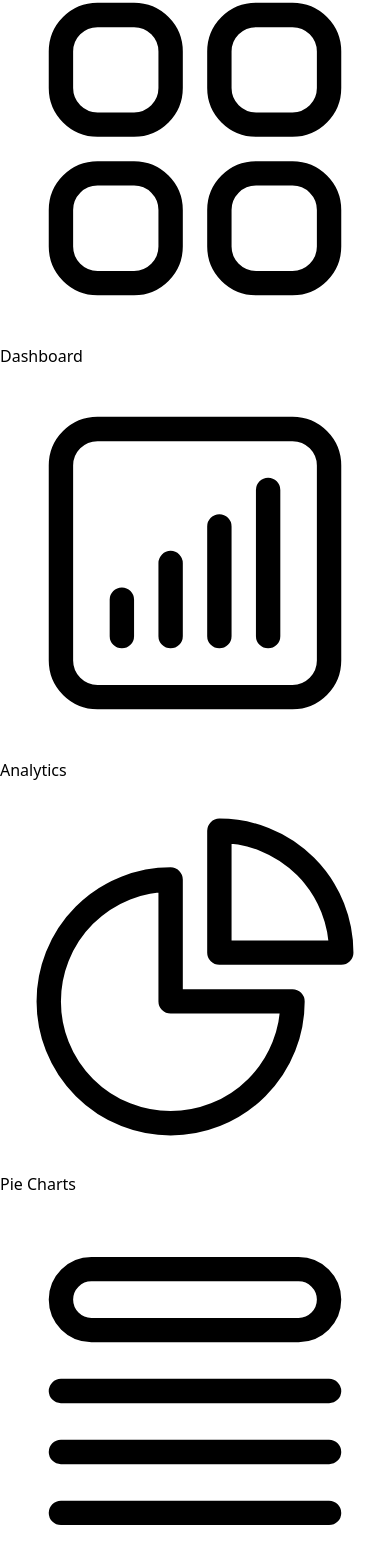
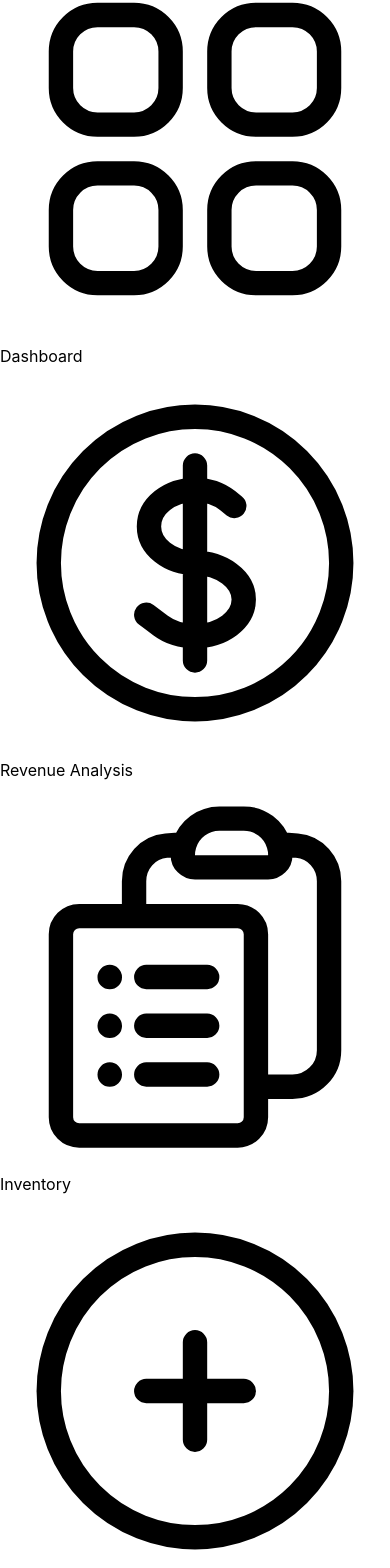
Before and after one commit to joharkhan99/forsit-ecommerce, a Vue app in the folder frontend/: page / in a window 390 px wide. Shown: the part 387-1955 px from the top of the page. Built offline with nearby package versions, Linux system fonts and the light colour scheme.

Commit message:
updated router links

```diff
--- a/frontend/src/assets/styles/style.css
+++ b/frontend/src/assets/styles/style.css
@@ -1,3 +1,7 @@
 @import 'tailwindcss/base';
 @import 'tailwindcss/components';
 @import 'tailwindcss/utilities';
+
+body, html {
+  font-family: 'Inter', sans-serif;
+}
--- a/frontend/src/components/FooterComponent.vue
+++ b/frontend/src/components/FooterComponent.vue
@@ -1,5 +1,5 @@
 <template>
   <footer class="bg-gray-100 text-center text-xs pb-2">
-    <p>&copy; 2023 Your Company</p>
+    <p>&copy; 2023 E-commerce</p>
   </footer>
 </template>
--- a/frontend/src/components/SidebarComponent.vue
+++ b/frontend/src/components/SidebarComponent.vue
@@ -17,63 +17,40 @@
 
         <div class="overflow-hidden h-screen border-t p-4 mt-0.5 border-gray-100 pt-6">
           <ul class="overflow-auto h-screen custom-scrollbar">
-            <li class="flex rounded-md p-2 cursor-pointer text-white text-sm items-center gap-x-4 bg-blue-500 shadow-lg mb-2" :class="!sideBarOpen && 'justify-center'">
-              <svg xmlns="http://www.w3.org/2000/svg" fill="none" viewBox="0 0 24 24" stroke-width="1.5" stroke="currentColor" class="w-6 h-6">
-                <path stroke-linecap="round" stroke-linejoin="round"
-                  d="M3.75 6A2.25 2.25 0 016 3.75h2.25A2.25 2.25 0 0110.5 6v2.25a2.25 2.25 0 01-2.25 2.25H6a2.25 2.25 0 01-2.25-2.25V6zM3.75 15.75A2.25 2.25 0 016 13.5h2.25a2.25 2.25 0 012.25 2.25V18a2.25 2.25 0 01-2.25 2.25H6A2.25 2.25 0 013.75 18v-2.25zM13.5 6a2.25 2.25 0 012.25-2.25H18A2.25 2.25 0 0120.25 6v2.25A2.25 2.25 0 0118 10.5h-2.25a2.25 2.25 0 01-2.25-2.25V6zM13.5 15.75a2.25 2.25 0 012.25-2.25H18a2.25 2.25 0 012.25 2.25V18A2.25 2.25 0 0118 20.25h-2.25A2.25 2.25 0 0113.5 18v-2.25z" />
-              </svg>
+            <li>
+              <router-link to="/" class="flex rounded-md p-2 cursor-pointer text-white text-sm items-center gap-x-4 bg-blue-500 shadow-lg mb-2" :class="!sideBarOpen && 'justify-center'">
+                <Squares2X2Icon class="w-6 h-6" />
                 <span :class="{ 'hidden': !sideBarOpen, 'origin-left duration-200 font-semibold': sideBarOpen }">
                   Dashboard
                 </span>
+              </router-link>
+            </li>
+
+            <li>
+              <router-link to="revenue-analysis" class="flex rounded-md p-2 cursor-pointer hover:bg-light-white text-sm text-gray-600 items-center gap-x-4 hover:bg-gray-100 mb-2"
+                :class="!sideBarOpen && 'justify-center'">
+                <CurrencyDollarIcon class="w-6 h-6" />
+                <span :class="[!sideBarOpen ? 'hidden' : 'origin-left duration-200 font-semibold']">
+                  Revenue Analysis
+                </span>
+              </router-link>
             </li>
 
             <li class="flex rounded-md p-2 cursor-pointer hover:bg-light-white text-sm text-gray-600 items-center gap-x-4 hover:bg-gray-100 mb-2" :class="!sideBarOpen && 'justify-center'">
-              <svg xmlns="http://www.w3.org/2000/svg" fill="none" viewBox="0 0 24 24" stroke-width="1.5" stroke="currentColor" class="w-6 h-6 text-gray-600">
-                <path stroke-linecap="round" stroke-linejoin="round"
-                  d="M7.5 14.25v2.25m3-4.5v4.5m3-6.75v6.75m3-9v9M6 20.25h12A2.25 2.25 0 0020.25 18V6A2.25 2.25 0 0018 3.75H6A2.25 2.25 0 003.75 6v12A2.25 2.25 0 006 20.25z" />
-              </svg>
+              <ClipboardDocumentListIcon class="w-6 h-6" />
               <span :class="[!sideBarOpen ? 'hidden' : 'origin-left duration-200 font-semibold']">
-                Analytics
+                Inventory
               </span>
             </li>
 
-            <li class="flex rounded-md p-2 cursor-pointer hover:bg-light-white text-sm text-gray-600 items-center gap-x-4 hover:bg-gray-100 mb-2" :class="!sideBarOpen && 'justify-center'">
-              <svg xmlns="http://www.w3.org/2000/svg" fill="none" viewBox="0 0 24 24" stroke-width="1.5" stroke="currentColor" class="w-6 h-6 text-gray-600">
-                <path stroke-linecap="round" stroke-linejoin="round" d="M10.5 6a7.5 7.5 0 107.5 7.5h-7.5V6z" />
-                <path stroke-linecap="round" stroke-linejoin="round" d="M13.5 10.5H21A7.5 7.5 0 0013.5 3v7.5z" />
-              </svg>
+            <li>
+              <router-link to="add-product" class="flex rounded-md p-2 cursor-pointer hover:bg-light-white text-sm text-gray-600 items-center gap-x-4 hover:bg-gray-100 mb-2"
+                :class="!sideBarOpen && 'justify-center'">
+                <PlusCircleIcon class="w-6 h-6" />
                 <span :class="[!sideBarOpen ? 'hidden' : 'origin-left duration-200 font-semibold']">
-                Pie Charts
+                  Add Product
                 </span>
-            </li>
-
-            <li class="flex rounded-md p-2 cursor-pointer hover:bg-light-white text-sm text-gray-600 items-center gap-x-4 hover:bg-gray-100 mb-2" :class="!sideBarOpen && 'justify-center'">
-              <svg xmlns="http://www.w3.org/2000/svg" fill="none" viewBox="0 0 24 24" stroke-width="1.5" stroke="currentColor" class="w-6 h-6 text-gray-600">
-                <path stroke-linecap="round" stroke-linejoin="round" d="M3.75 12h16.5m-16.5 3.75h16.5M3.75 19.5h16.5M5.625 4.5h12.75a1.875 1.875 0 010 3.75H5.625a1.875 1.875 0 010-3.75z" />
-              </svg>
-              <span :class="[!sideBarOpen ? 'hidden' : 'origin-left duration-200 font-semibold']">
-                Manage Orders
-              </span>
-            </li>
-
-            <li class="flex rounded-md p-2 cursor-pointer hover:bg-light-white text-sm text-gray-600 items-center gap-x-4 hover:bg-gray-100 mb-2" :class="!sideBarOpen && 'justify-center'">
-              <svg xmlns="http://www.w3.org/2000/svg" fill="none" viewBox="0 0 24 24" stroke-width="1.5" stroke="currentColor" class="w-6 h-6 text-gray-600">
-                <path stroke-linecap="round" stroke-linejoin="round"
-                  d="M12 6v12m-3-2.818l.879.659c1.171.879 3.07.879 4.242 0 1.172-.879 1.172-2.303 0-3.182C13.536 12.219 12.768 12 12 12c-.725 0-1.45-.22-2.003-.659-1.106-.879-1.106-2.303 0-3.182s2.9-.879 4.006 0l.415.33M21 12a9 9 0 11-18 0 9 9 0 0118 0z" />
-              </svg>
-              <span :class="[!sideBarOpen ? 'hidden' : 'origin-left duration-200 font-semibold']">
-                Your Earnings
-              </span>
-            </li>
-
-            <li class="flex rounded-md p-2 cursor-pointer hover:bg-light-white text-sm text-gray-600 items-center gap-x-4 hover:bg-gray-100 mb-2" :class="!sideBarOpen && 'justify-center'">
-              <svg xmlns="http://www.w3.org/2000/svg" fill="none" viewBox="0 0 24 24" stroke-width="1.5" stroke="currentColor" class="w-6 h-6 text-gray-600">
-                <path stroke-linecap="round" stroke-linejoin="round"
-                  d="M21 7.5l-2.25-1.313M21 7.5v2.25m0-2.25l-2.25 1.313M3 7.5l2.25-1.313M3 7.5l2.25 1.313M3 7.5v2.25m9 3l2.25-1.313M12 12.75l-2.25-1.313M12 12.75V15m0 6.75l2.25-1.313M12 21.75V19.5m0 2.25l-2.25-1.313m0-16.875L12 2.25l2.25 1.313M21 14.25v2.25l-2.25 1.313m-13.5 0L3 16.5v-2.25" />
-              </svg>
-              <span :class="[!sideBarOpen ? 'hidden' : 'origin-left duration-200 font-semibold']">
-                Manage NFTs
-              </span>
+              </router-link>
             </li>
           </ul>
         </div>
@@ -84,7 +61,7 @@
 
 <script setup>
 import { ref } from 'vue';
-import { ChevronLeftIcon, ChevronRightIcon } from "@heroicons/vue/24/solid"
+import { Squares2X2Icon, CurrencyDollarIcon, ClipboardDocumentListIcon, ChevronRightIcon, ChevronLeftIcon, PlusCircleIcon } from "@heroicons/vue/24/outline"
 
 const sideBarOpen = ref(true);
 
--- a/frontend/src/router/router.js
+++ b/frontend/src/router/router.js
@@ -1,6 +1,8 @@
 import { createRouter, createWebHistory } from "vue-router";
 import DefaultLayout from "../layout/DefaultLayout.vue";
 import RevenueAnalysis from "../views/RevenueAnalysis.vue";
+import DashboardView from "../views/DashboardView.vue";
+import AddProduct from "../views/AddProductView.vue";
 
 const routes = [
   {
@@ -8,9 +10,19 @@ const routes = [
     component: DefaultLayout,
     children: [
       {
+        path: "/",
+        name: "dashboard",
+        component: DashboardView,
+      },
+      {
         path: "/revenue-analysis",
         name: "RevenueAnalysis",
         component: RevenueAnalysis,
+      },
+      {
+        path: "/add-product",
+        name: "AddProduct",
+        component: AddProduct,
       },
     ],
   },
--- /dev/null
+++ b/frontend/src/views/AddProductView.vue
@@ -0,0 +1,5 @@
+<template>
+  <div>
+    Add Product
+  </div>
+</template>
--- /dev/null
+++ b/frontend/src/views/DashboardView.vue
@@ -0,0 +1,114 @@
+<template>
+  <div>
+    <div class="lg:flex gap-4">
+      <div class="lg:w-3/4 p-0 bg-blue-300 rounded-xl relative">
+        <div class="w-full h-full overflow-hidden absolute rounded-xl">
+          <div class="absolute w-64 h-64 opacity-50 bg-blue-500 rounded-full -top-36 -left-36 z-10"></div>
+          <div class="absolute w-64 h-64 opacity-50 bg-blue-500 rounded-full -bottom-36 -right-36 z-10"></div>
+        </div>
+
+        <div class="container mx-auto lg:flex items-center justify-between relative">
+          <div class="w-1/2 lg:w-auto text-right justify-end flex z-50">
+            <img src="https://i.ibb.co/t875WYL/home-hero.png" alt="Your" class="h-64 w-auto lg:h-full lg:w-full object-contain -mt-10 relative" />
+          </div>
+
+          <div class="w-1/2 lg:w-auto text-gray-900 z-20 px-16 relative">
+            <h2 class="text-xl mb-2 font-normal">
+              Hi, <span class="font-semibold">Johar</span>
+            </h2>
+            <p class="text-sm">
+              You have 3 tasks to finish all tasks today. You already
+              completed 50% of your tasks. Keep it up! Your progress is
+              looking great.
+            </p>
+          </div>
+        </div>
+      </div>
+      <div class="lg:w-1/4">
+        <div class="bg-blue-500 w-full h-full rounded-xl p-4 text-white">
+          <div class="flex flex-col justify-between h-full">
+            <p class="text-sm mb-3">
+              Good News! we have added new features. Check it out now and get a chance to win a free subscription.
+            </p>
+            <button class="bg-white rounded-lg p-3 text-sm w-full text-gray-700 font-semibold">
+              Get Started
+            </button>
+          </div>
+        </div>
+      </div>
+    </div>
+
+    <div class="lg:flex md:flex w-full my-6 gap-3">
+      <router-link to="/revenue-analysis"
+        class="lg:w-1/3 md:w-2/3 w-full bg-white shadow-lg hover:border-transparent shadow-gray-200 transition-all hover:bg-blue-500 hover:shadow-[0_10px_20px_rgba(120,82,243,0.5)] rounded-xl p-6 group hover:scale-105 border border-gray-200 cursor-pointer">
+        <div>
+          <div class="flex justify-between items-center">
+            <div class="flex gap-2 items-center font-semibold text-sm group-hover:text-white text-blue-600">
+              <div>
+                <span class="bg-blue-500 text-blue-600 block p-1 bg-opacity-30 rounded-xl group-hover:bg-white transition-all">
+                  <CurrencyDollarIcon class="w-10 h-10" />
+                </span>
+              </div>
+              <div>Revenue Analysis</div>
+            </div>
+            <div>
+              <span>
+                <ChevronRightIcon class="w-5 h-5 text-blue-600 group-hover:text-white" />
+              </span>
+            </div>
+          </div>
+
+        </div>
+      </router-link>
+
+      <div
+        class="lg:w-1/3 md:w-2/3 w-full bg-white shadow-lg hover:border-transparent shadow-gray-200 transition-all hover:bg-blue-500 hover:shadow-[0_10px_20px_rgba(120,82,243,0.5)] rounded-xl p-6 group hover:scale-105 border border-gray-200 cursor-pointer">
+        <div>
+          <div class="flex justify-between items-center">
+            <div class="flex gap-2 items-center font-semibold text-sm group-hover:text-white text-blue-600">
+              <div>
+                <span class="bg-blue-500 text-blue-600 block p-1 bg-opacity-30 rounded-xl group-hover:bg-white transition-all">
+                  <ClipboardDocumentListIcon class="w-10 h-10" />
+                </span>
+              </div>
+              <div>Inventory Management</div>
+            </div>
+            <div>
+              <span>
+                <ChevronRightIcon class="w-5 h-5 text-blue-600 group-hover:text-white" />
+              </span>
+            </div>
+          </div>
+
+        </div>
+      </div>
+
+      <div
+        class="lg:w-1/3 md:w-2/3 w-full bg-white shadow-lg hover:border-transparent shadow-gray-200 transition-all hover:bg-blue-500 hover:shadow-[0_10px_20px_rgba(120,82,243,0.5)] rounded-xl p-6 group hover:scale-105 border border-gray-200 cursor-pointer">
+        <div>
+          <div class="flex justify-between items-center">
+            <div class="flex gap-2 items-center font-semibold text-sm group-hover:text-white text-blue-600">
+              <div>
+                <span class="bg-blue-500 text-blue-600 block p-1 bg-opacity-30 rounded-xl group-hover:bg-white transition-all">
+                  <PlusCircleIcon class="w-10 h-10" />
+                </span>
+              </div>
+              <div>Add New Product</div>
+            </div>
+            <div>
+              <span>
+                <ChevronRightIcon class="w-5 h-5 text-blue-600 group-hover:text-white" />
+              </span>
+            </div>
+          </div>
+
+        </div>
+      </div>
+
+    </div>
+  </div>
+</template>
+
+<script setup>
+import { CurrencyDollarIcon, ClipboardDocumentListIcon, ChevronRightIcon, PlusCircleIcon } from "@heroicons/vue/24/solid"
+</script>
```
Also changed, not shown: frontend/src/layout/DefaultLayout.vue (+0 -11 lines). Lines whose indentation alone changed are shown as unchanged.
